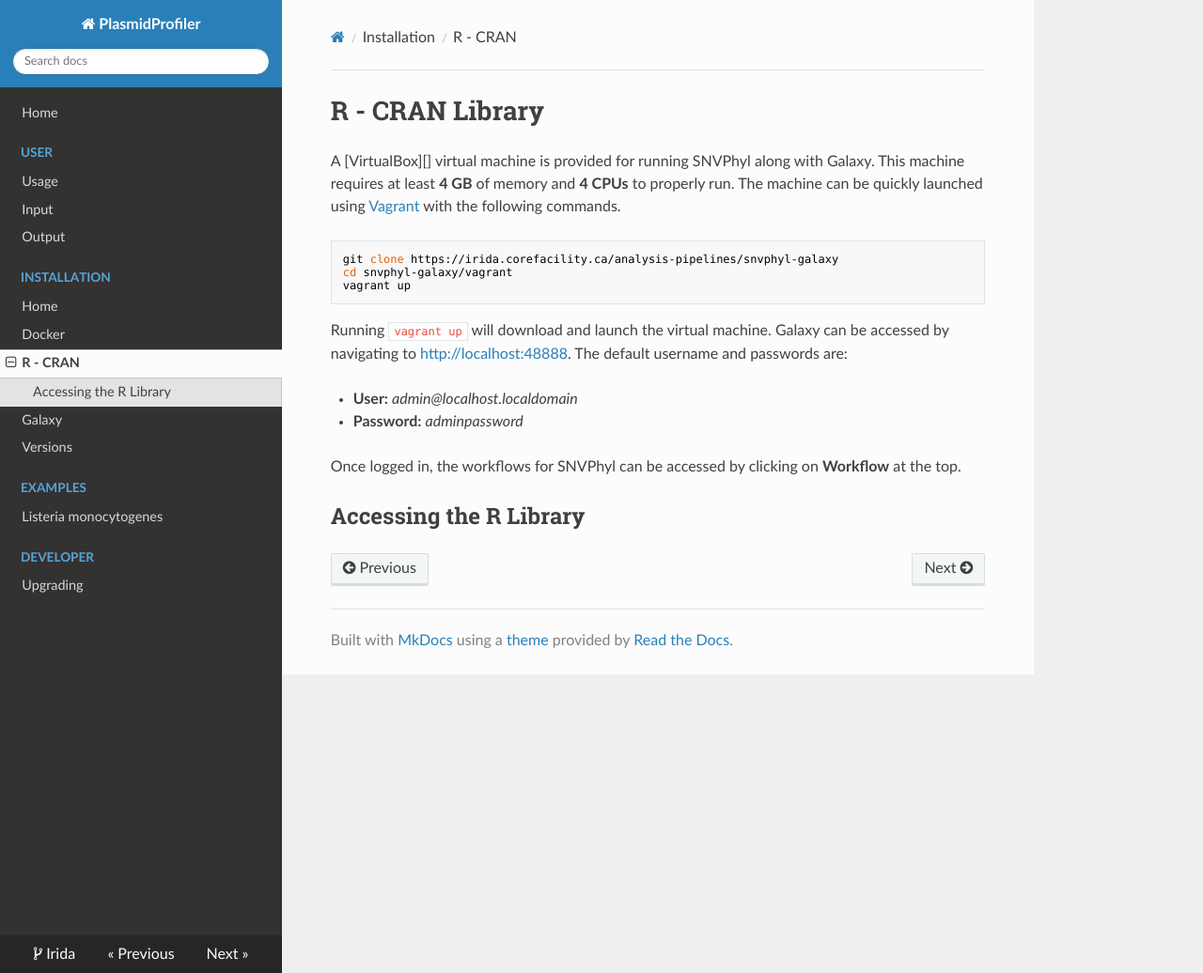
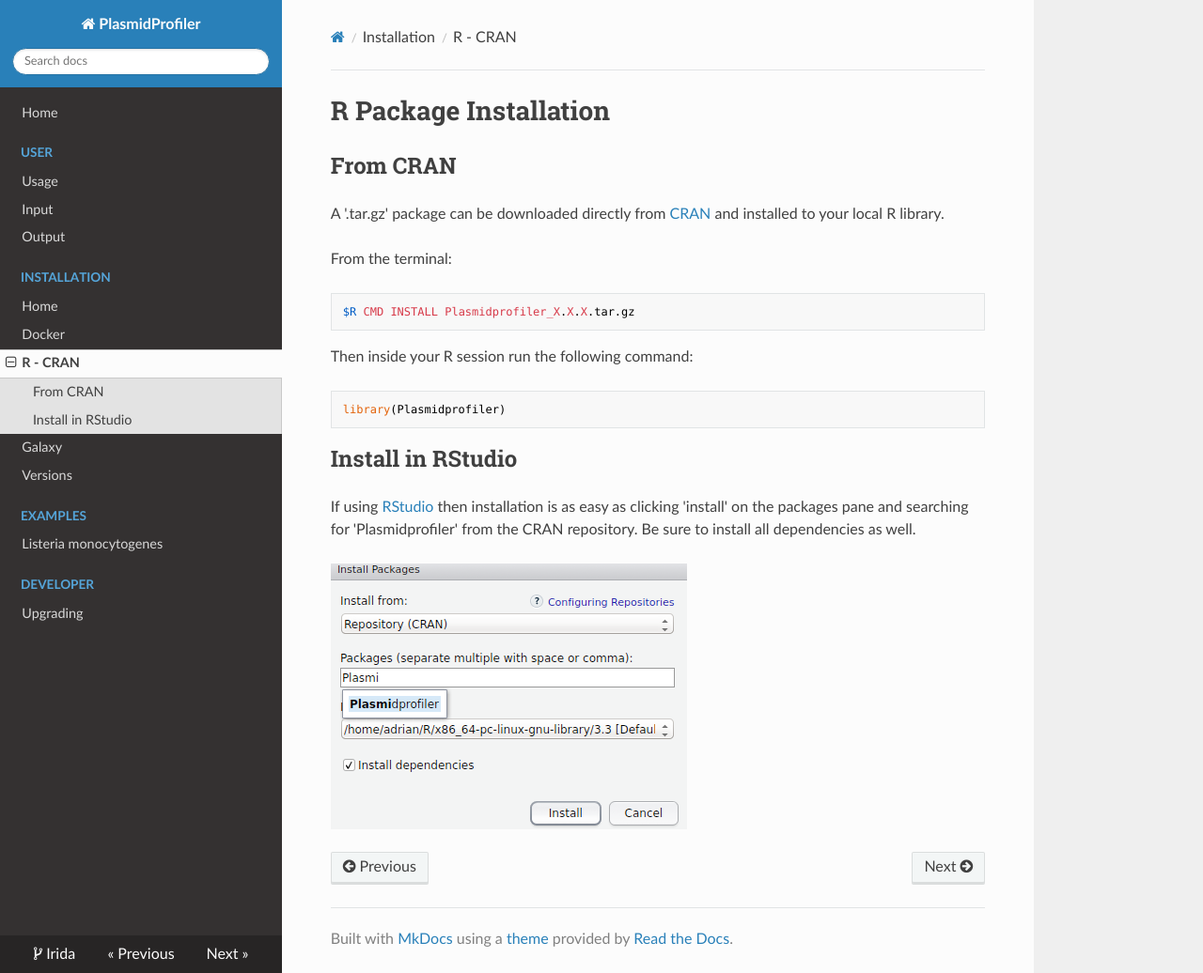
Before and after one commit to phac-nml/plasmidprofiler-galaxy, an MkDocs documentation site: the page built from docs/install/r-cran.md, in a window 1280 px wide and 1036 px high. Shown: the whole window at 94% size. Built offline with MkDocs 1.6.1, drawn with Linux system fonts in a browser that asks for light colours; nearby versions of some CDN libraries; old or Windows-style settings are respelled for this version of MkDocs.

Commit message:
r-cran install docs

````diff
--- a/docs/install/r-cran.md
+++ b/docs/install/r-cran.md
@@ -1,25 +1,40 @@
-R - CRAN Library
-==========
+# R Package Installation
 
-A [VirtualBox][] virtual machine is provided for running SNVPhyl along with Galaxy.  This machine requires at least **4 GB** of memory and **4 CPUs** to properly run.  The machine can be quickly launched using [Vagrant][] with the following commands.
+## From CRAN
 
-```bash
-git clone https://irida.corefacility.ca/analysis-pipelines/snvphyl-galaxy
-cd snvphyl-galaxy/vagrant
-vagrant up
+A '.tar.gz' package can be downloaded directly from [CRAN][] and installed to your local R library.
+
+From the terminal:
+```
+$R CMD INSTALL Plasmidprofiler_X.X.X.tar.gz
+```
+Then inside your R session run the following command:
+```
+library(Plasmidprofiler)
 ```
 
-Running `vagrant up` will download and launch the virtual machine.  Galaxy can be accessed by navigating to <http://localhost:48888>.  The default username and passwords are:
+## Install in RStudio
 
-* **User:** *admin@localhost.localdomain*
-* **Password:** *adminpassword*
+If using [RStudio][] then installation is as easy as clicking 'install' on the packages pane and searching for 'Plasmidprofiler' from the CRAN repository. Be sure to install all dependencies as well.
 
-Once logged in, the workflows for SNVPhyl can be accessed by clicking on **Workflow** at the top.
-
-Accessing the R Library
------------------------------
+![Install in RStudio][]
 
 
-[RStudio]: https://www.virtualbox.org/
+
+
+
+
+
+
+
+
+
+
+[CRAN]: https://cran.r-project.org/package=Plasmidprofiler
+[RStudio]: https://www.rstudio.com/
+[Install in RStudio]: images/installInRStudio.png
+
+
+
 [Vagrant]:  https://www.vagrantup.com/
 [Packer]: https://packer.io/
````
Also changed, not shown: docs/examples/escherichia-coli.md (deleted, +0 -86 lines), docs/examples/listeria-monocytogenes.md (deleted, +0 -207 lines), docs/examples/salmonella-enterica.md (deleted), docs/install/images/installInRStudio.png (added), 1 other file.
